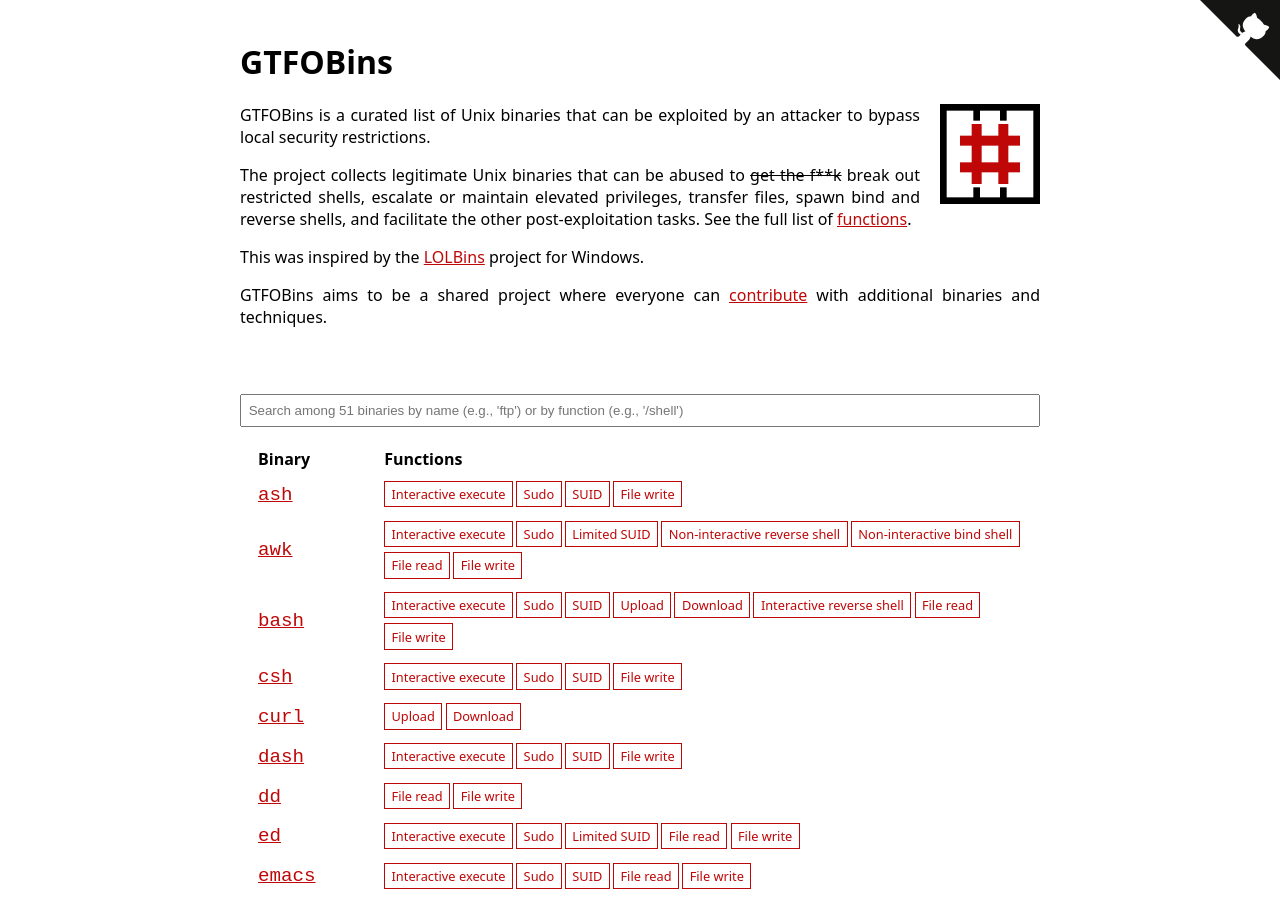
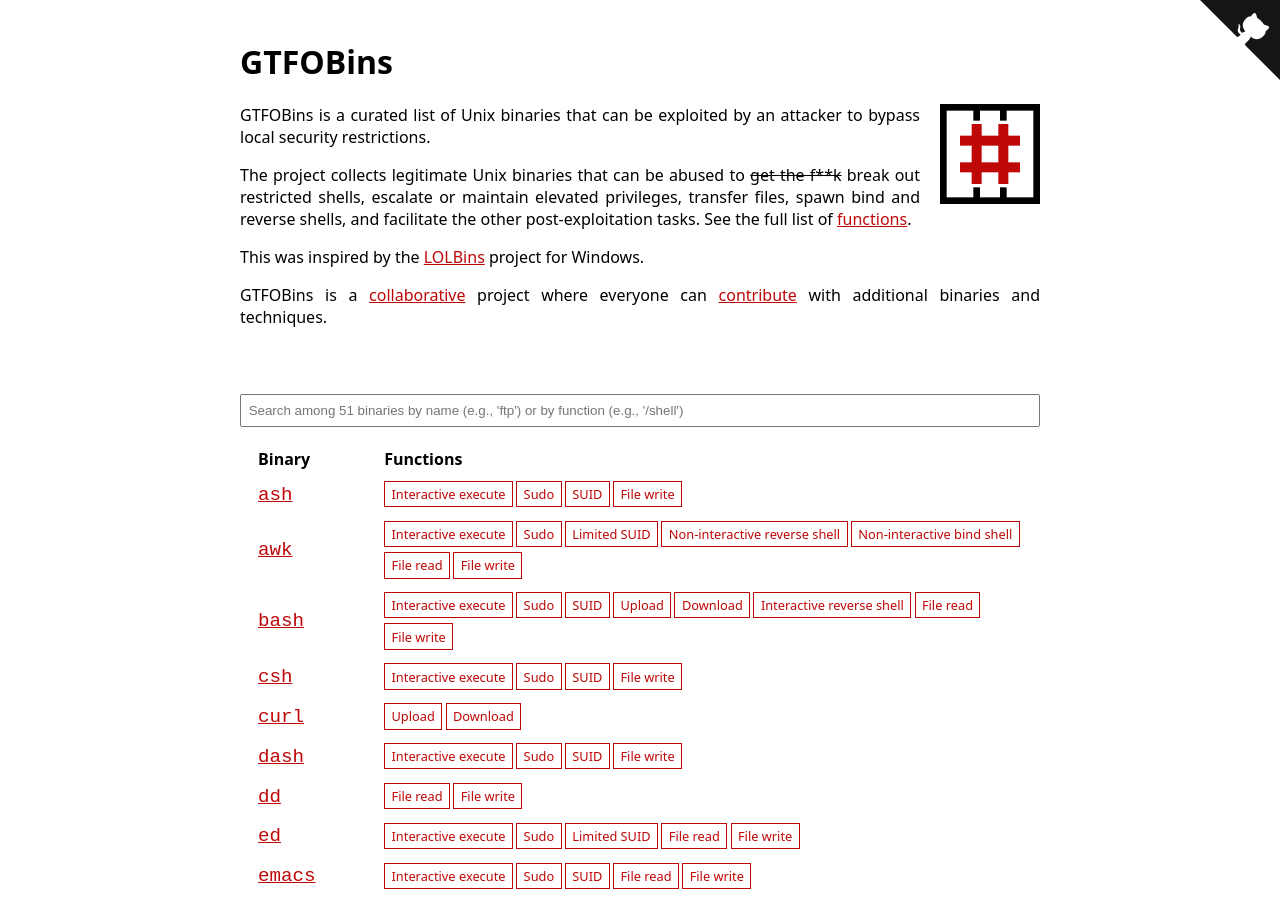
Before and after one commit to GTFOBins/GTFOBins.github.io, a Jekyll site: the page built from index.md, in a window 1280 px wide and 900 px high. Built offline with Jekyll 4.4.1, drawn with Linux system fonts in a browser that asks for light colours.

Commit message:
Reword index and refactor markdown

```diff
--- a/index.md
+++ b/index.md
@@ -7,10 +7,15 @@ title: GTFOBins
 
 GTFOBins is a curated list of Unix binaries that can be exploited by an attacker to bypass local security restrictions.
 
-The project collects legitimate Unix binaries that can be abused to <strike>get the f**k</strike> break out restricted shells, escalate or maintain elevated privileges, transfer files, spawn bind and reverse shells, and facilitate the other post-exploitation tasks. See the full list of [functions](/functions/).
+The project collects legitimate Unix binaries that can be abused to <strike>get the f**k</strike> break out restricted shells, escalate or maintain elevated privileges, transfer files, spawn bind and reverse shells, and facilitate the other post-exploitation tasks. See the full list of [functions].
 
-This was inspired by the [LOLBins](https://github.com/api0cradle/LOLBAS) project for Windows.
+This was inspired by the [LOLBins] project for Windows.
 
-GTFOBins aims to be a shared project where everyone can [contribute](/contribute/) with additional binaries and techniques.
+GTFOBins is a [collaborative] project where everyone can [contribute] with additional binaries and techniques.
+
+[functions]: /functions/
+[LOLBins]: https://github.com/api0cradle/LOLBAS
+[collaborative]: https://github.com/GTFOBins/GTFOBins.github.io/graphs/contributors
+[contribute]: /contribute/
 
 {% include bin_table.html %}
```
